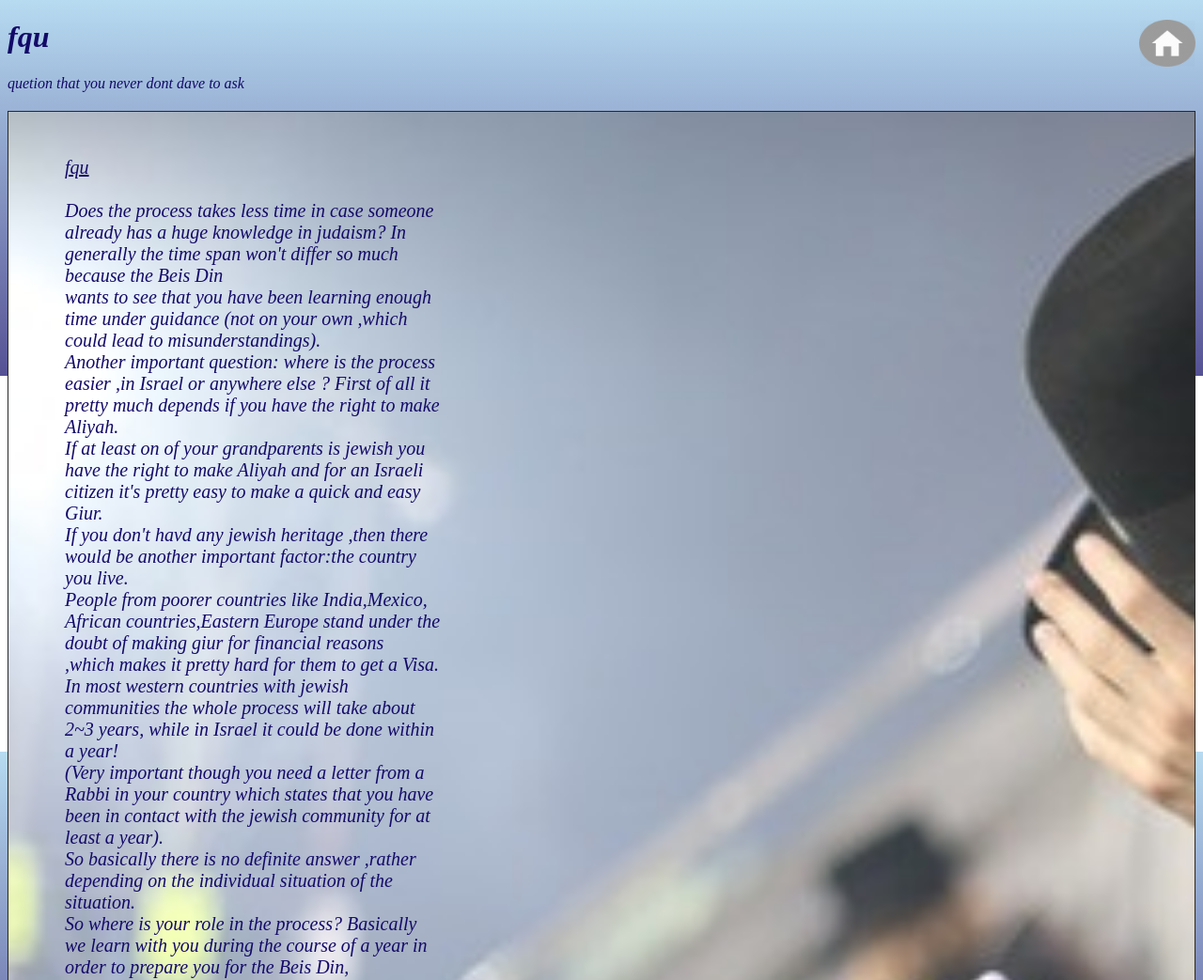
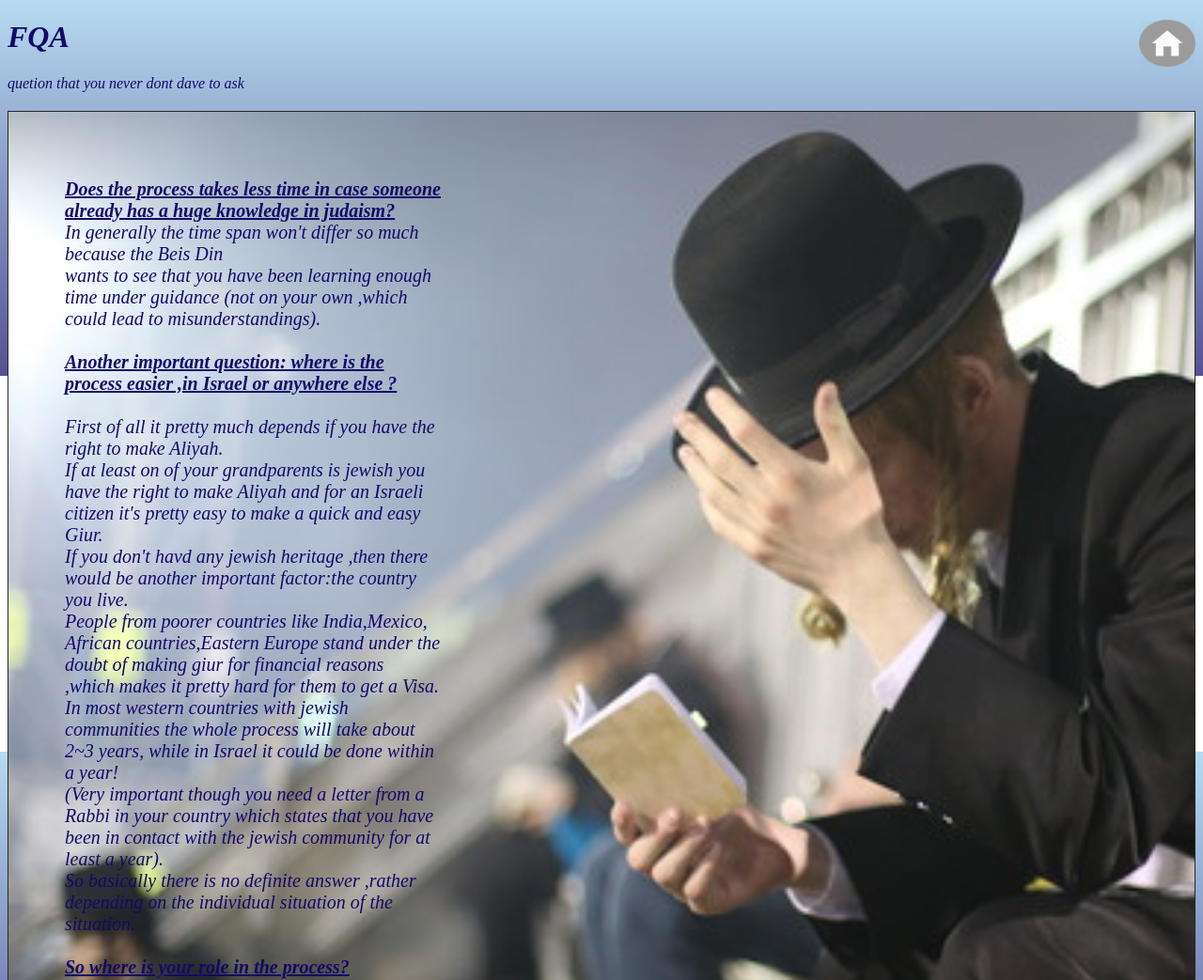
Before and after one commit to HadarLeiner/giyur.html.css, a website: page fqu.html in a window 1280 px wide. Shown: the top 1043 px of the page at 94% size. Drawn offline with Linux system fonts and the light colour scheme.

Commit message:
Initial commit

```diff
--- a/fqu.html
+++ b/fqu.html
@@ -20,7 +20,7 @@
         div {
             border: 1px solid rgb(41, 40, 40);
             padding: 8px;
-            background-image: url("./imgs/sh1.jpg");
+            background-image: url("./imgs/sh.jpg");
             background-repeat: no-repeat;
             background-size: cover;
             margin: 0px;
@@ -28,7 +28,7 @@
             display: block;
             padding-top: 10px;
             padding-left: 10px;
-            height: 1500px;
+            height: 1200px;
             /* text-shadow: 2px 2px #f8f2f2; */
 
         }
@@ -55,23 +55,22 @@
     <a href="index.html" target="_parent" class="rigth"><img src="./imgs/Home-512.png" title="go to HomePage" width=60
             height=50></a>
     <p>
-        <h1>fqu
+        <h1>FQA
         </h1>
         <span> quetion that you never dont dave to ask</span>
     </p>
     <div>
         <br>
         <p class="pbody">
-            <u>fqu</u>
+
             <br>
-            <br>
-            Does the process takes less time in case someone already has a huge knowledge in
-            judaism?
+            <u><b>Does the process takes less time in case someone already has a huge knowledge in
+                    judaism?</b></u><br>
             In generally the time span won't differ so much because the Beis Din <br>wants to see that you have been
             learning enough time under guidance (not on your own ,which could lead to misunderstandings).
-            <br>
-            Another important question: where is the process easier ,in Israel or anywhere else
-            ?
+            <br><br>
+            <u><b>Another important question: where is the process easier ,in Israel or anywhere else
+                    ?</b></u><br><br>
             First of all it pretty much depends if you have the right to make Aliyah.<br> If at least on of your
             grandparents is jewish you have the right to make Aliyah and for an Israeli citizen it's pretty easy to make
             a quick and easy Giur.<br> If you don't havd any jewish heritage ,then there would be another important
@@ -83,8 +82,9 @@
             country
             which states that you have been in contact with the jewish community for at least a year).<br>
             So basically there is no definite answer ,rather depending on the individual situation of the situation.
+            <br><br>
+            <b><u>So where is your role in the process?</u></b><br>
             <br>
-            So where is your role in the process?
             Basically we learn with you during the course of a year in order to prepare you for the Beis Din,<br> help
             you
             to make the application for the Beis Din, and will accompany you to the Beis Din.<br>
```
